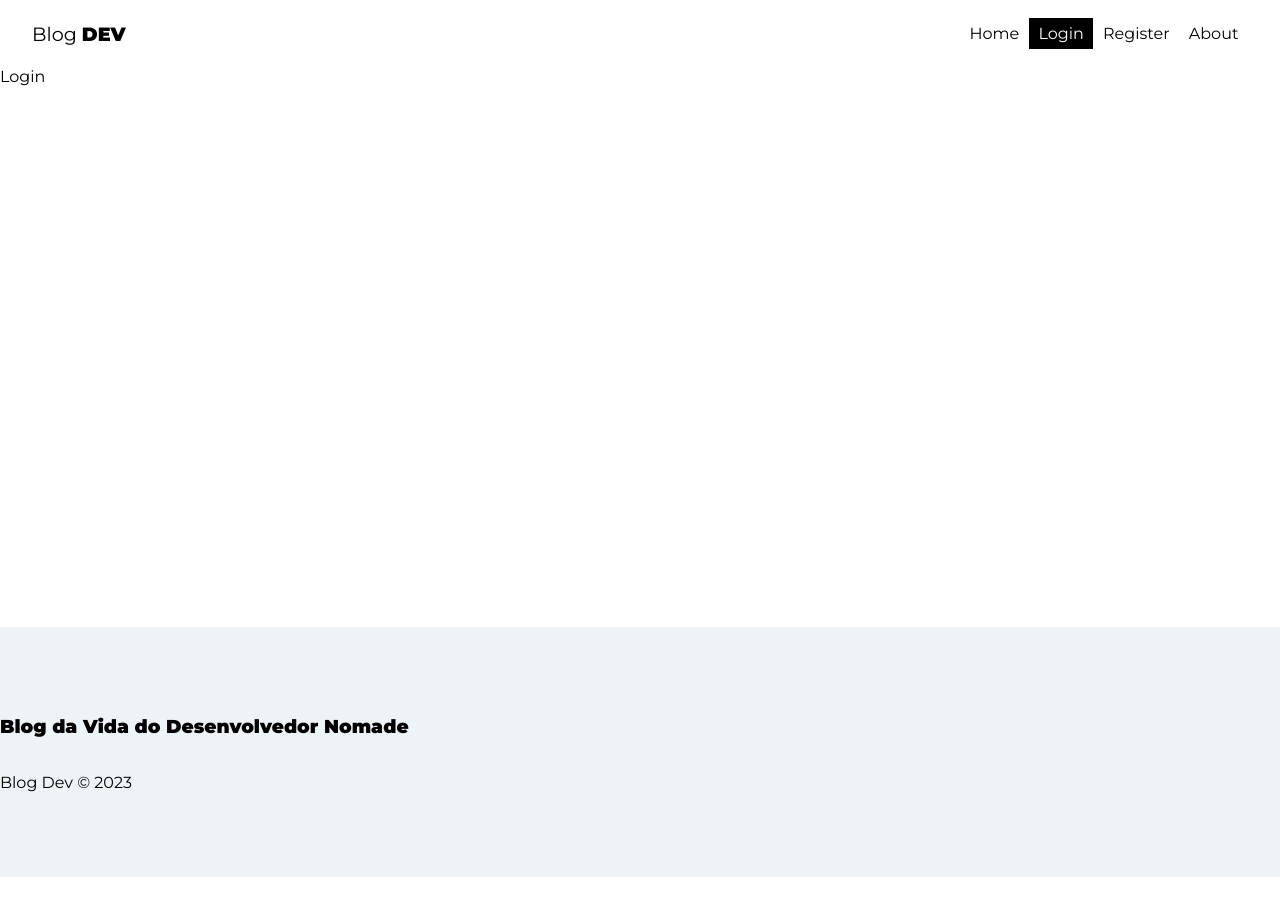
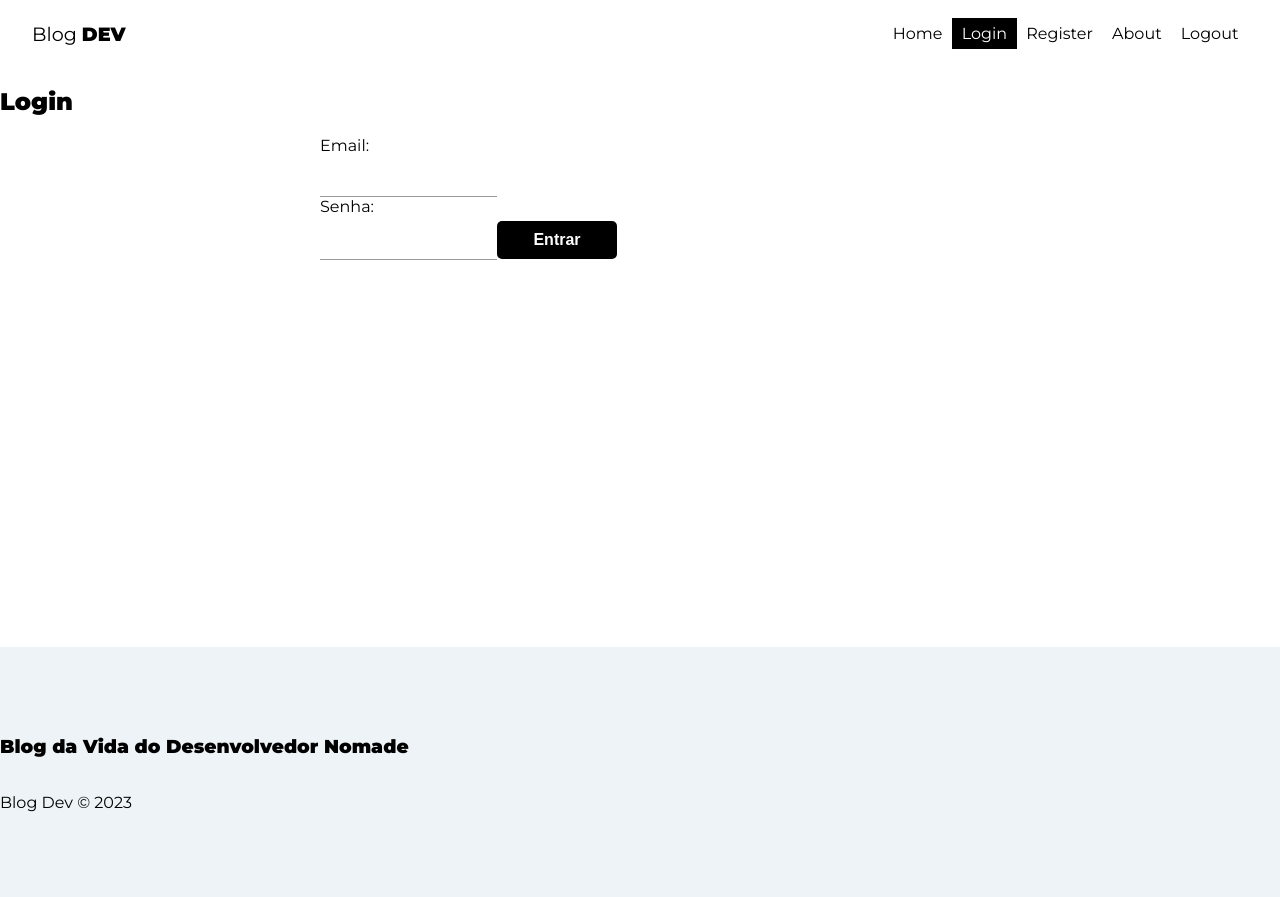
Before and after one commit to ana-bordin/blogDev_f3m, a React (Vite) app in the folder front-blogdev/: page /login in a window 1280 px wide. Built offline with nearby package versions, Linux system fonts and the light colour scheme; no server answers.

Commit message:
Avaliação:Samuel Fidel

```diff
--- a/front-blogdev/src/App.jsx
+++ b/front-blogdev/src/App.jsx
@@ -1,38 +1,18 @@
 import './App.css'
-import { BrowserRouter, Routes, Route, Navigate, Form } from 'react-router-dom'
-import { AuthProvider } from './context/AuthContext'
-import { onAuthStateChanged } from 'firebase/auth'
-import { useState, useEffect } from 'react'
-import { userAuthentication } from './hooks/userAuthentication'
-
+import { BrowserRouter, Routes, Route, Navigate } from 'react-router-dom'
 import Home from './pages/Home/Home'
 import About from './pages/About/About'
 import Navbar from './components/Navbar'
 import Footer from './components/Footer'
 import Register from './pages/Register/Register'
 import Login from './pages/Login/Login'
-import loading from './assets/Loading.gif'
+import Logout from './pages/Logout/Logout'
 
 
 
 function App() {
-  const [user, setUser] = useState(undefined)
-  const { auth } = userAuthentication()
-
-  const loadingUser = user === undefined
-
-  useEffect(() => {
-    onAuthStateChanged(auth, user => {
-      setUser(user)
-    })
-  }, [auth])
-  if (loadingUser) {
-    return <div className='container load'><img src={loading} alt="Gif Loading User" width="120px" height="120px" /></div>
-  }
-
   return (
     <>
-      <AuthProvider value={{ user }}>
       <BrowserRouter>
         <Navbar />
         <div className='container'>
@@ -41,11 +21,11 @@ function App() {
             <Route path='/about' element={<About />}></Route>
             <Route path='/register' element={<Register />}></Route>
             <Route path='/login' element={<Login />}></Route>
+            <Route path='/logout' element={<Logout />}></Route>
           </Routes>
         </div>
         <Footer />
       </BrowserRouter>
-      </AuthProvider>
     </>
   )
 }
--- a/front-blogdev/src/components/Navbar.jsx
+++ b/front-blogdev/src/components/Navbar.jsx
@@ -25,6 +25,10 @@ const Navbar = () => {
           <li>
             <NavLink to='/about'
             className={({ isActive }) => (isActive ? styles.active : null)}>About</NavLink>
+              </li>
+            <li>
+            <NavLink to='/logout'
+            className={({ isActive }) => (isActive ? styles.active : null)}>Logout</NavLink>
           </li>
         </ul>
       </nav>
--- a/front-blogdev/src/hooks/userAuthentication.jsx
+++ b/front-blogdev/src/hooks/userAuthentication.jsx
@@ -1,60 +1,93 @@
-import { db } from '../firebase/config';
-import{
+import React from 'react'
+import { useState, useEffect } from 'react'
+import { db } from '../firebase/config'
+import {
   getAuth,
   createUserWithEmailAndPassword,
   signInWithEmailAndPassword,
   updateProfile,
   signOut,
-} from 'firebase/auth';
-import { useState, useEffect } from 'react'
 
-export const userAuthentication = () =>{
+} from 'firebase/auth'
+
+export const userAuthentication = () => {
   const [error, setError] = useState(null)
   const [loading, setLoading] = useState(null)
   const [cancelled, setCancelled] = useState(false)
 
   const auth = getAuth()
 
-    function checkIfIsCancelled(){
-        if(cancelled){
-            return
+  function checkIfIsCancelled() {
+    if (cancelled) {
+      return;
     }
+  };
+
+  async function loginUser(data) {
+    setLoading(true)
+    setError(null)
+
+    signInWithEmailAndPassword(auth, data.email, data.password).then((userCredencial) => {
+      console.log(userCredencial)
+      const user = userCredencial.user
+      sessionStorage.setItem("userName", user.displayName)
+      setLoading(false)
+      window.location.href = "/Home"
+    }).catch((err) => {
+      console.error(err.message)
+      let sistemErrorMessage = 'Credenciais inválidas. Verifique seu e-mail e senha.'
+      setError(sistemErrorMessage)
+      loading = false;
+    })
+  };
+
+  async function logout() {
+
+      await signOut(auth).then(() =>{
+
+        sessionStorage.removeItem("userName")
+        window.location.href = "/Home"
+      }).catch((error)=>{
+        console.error(error.message)
+            console.table(typeof error.message)
+            let systemErrorMessage = "Ocorreu um erro, tente novamente mais tarde"
+            setError(systemErrorMessage)
+      })
   }
-
-    async function createUser(data){
+  async function createUser(data) {
     checkIfIsCancelled()
 
     setLoading(true)
     setError(null)
 
-        try{
+    try {
       const { user } = await createUserWithEmailAndPassword(
         auth,
         data.email,
         data.password
-            )
+      );
 
       await updateProfile(user, {
         displayName: data.displayName
-            })
+      });
 
       setLoading(false)
 
-            return user
-        }catch(error){
+      return user;
+    } catch (error) {
       console.error(error.message)
       console.table(typeof error.message)
 
-            let systemErrorMessage
+      let systemErrorMessage;
 
-            if(error.message.includes("Password")){
-                systemErrorMessage = "A senha precisa conter pelo menos 6 caracteres"
-            }else if(error.message.includes("email-already")){
-                systemErrorMessage = "E-mail já cadastrado"
-            }else{
-                systemErrorMessage = "Ocorreu um error, tente novamente mais tarde"
+      if (error.message.includes('Password')) {
+        systemErrorMessage = 'A senha precisa conter pelo menos 6 caracteres'
+      } else if (error.message.includes('email-already')) {
+        systemErrorMessage = 'E-mail já cadastrado'
+      } else {
+        systemErrorMessage = 'Ocorreu um erro, tente novamente mais tarde'
       }
-
+      window.location.href = "/Login"
       setLoading(false)
       setError(systemErrorMessage)
     }
@@ -67,7 +100,9 @@ export const userAuthentication = () =>{
   return {
     auth,
     createUser,
+    loginUser,
     error,
-        loading
+    loading,
+    logout
   }
 }
--- a/front-blogdev/src/pages/Login/Login.jsx
+++ b/front-blogdev/src/pages/Login/Login.jsx
@@ -1,9 +1,56 @@
-import React from 'react'
+import React, { useEffect, useState } from 'react';
+import { userAuthentication } from '../../hooks/userAuthentication'
 
-const Login = () => {
+const LoginForm = () => {
+  const [email, setEmail] = useState('');
+  const [password, setPassword] = useState('');
+  const [error, setError] = useState('');
+  const {loginUser, error:authError,loading} = userAuthentication('')
+
+  const handleLogin = async (e) => {
+    e.preventDefault()
+
+    setError('')
+    const user = {
+      email,
+      password
+    }
+   await loginUser(user)
+
+  };
+
+    useEffect(() => {
+      if(authError){
+        setError(authError)
+      }
+    },[authError])
+
   return (
-    <div>Login</div>
-  )
-}
-
-export default Login
+    <div>
+      <h2>Login</h2>
+      <form onSubmit={handleLogin}>
+        <label>Email:</label>
+        <input
+          type="email"
+          nome = "email"
+          value={email}
+          onChange={(e) => setEmail(e.target.value)}
+          required
+        />
+        <label>Senha:</label>
+        <input
+          type="password"
+          name = "passowrd"
+          value={password}
+          onChange={(e) => setPassword(e.target.value)}
+          required
+        />
+        <button type="submit" className="btn" disabled={loading}>
+          {loading ? 'Carregando...' : 'Entrar'}
+        </button>
+      </form>
+      {error && <p className='error'>{error}</p>}
+    </div>
+  );
+};
+export default LoginForm;
--- /dev/null
+++ b/front-blogdev/src/pages/Logout/Logout.jsx
@@ -0,0 +1,25 @@
+import React, {useEffect, useState}  from "react"
+import { userAuthentication } from "../../hooks/userAuthentication"
+
+const Logout = () => {
+    const [error, setError] = useState('')
+    const {logout, error:authError, loading} = userAuthentication()
+    const handleSubmit = async (e) => {
+        e.preventDefault()
+      const response = await logout()
+         setError()
+    }
+    useEffect(() => {
+        if (authError) {
+            setError(authError)
+        }
+    }, [authError])
+
+    return(
+    <div>
+    <h1>Tem Certeza que deseja sair ?</h1>
+    <button type="button"className="btn" onClick={handleSubmit}>Sair</button>
+    </div>
+    )
+}
+export default Logout
```
Also changed, not shown: front-blogdev/src/pages/Logout/Logout.module.jsx (added). Lines whose indentation alone changed are shown as unchanged.
